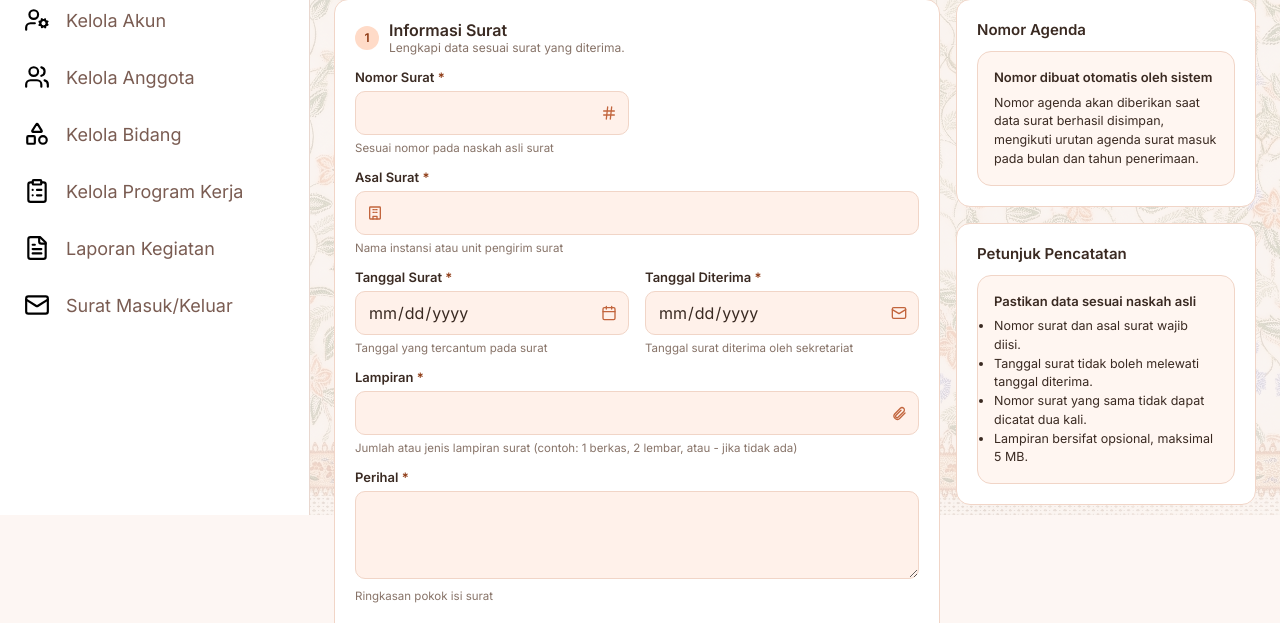
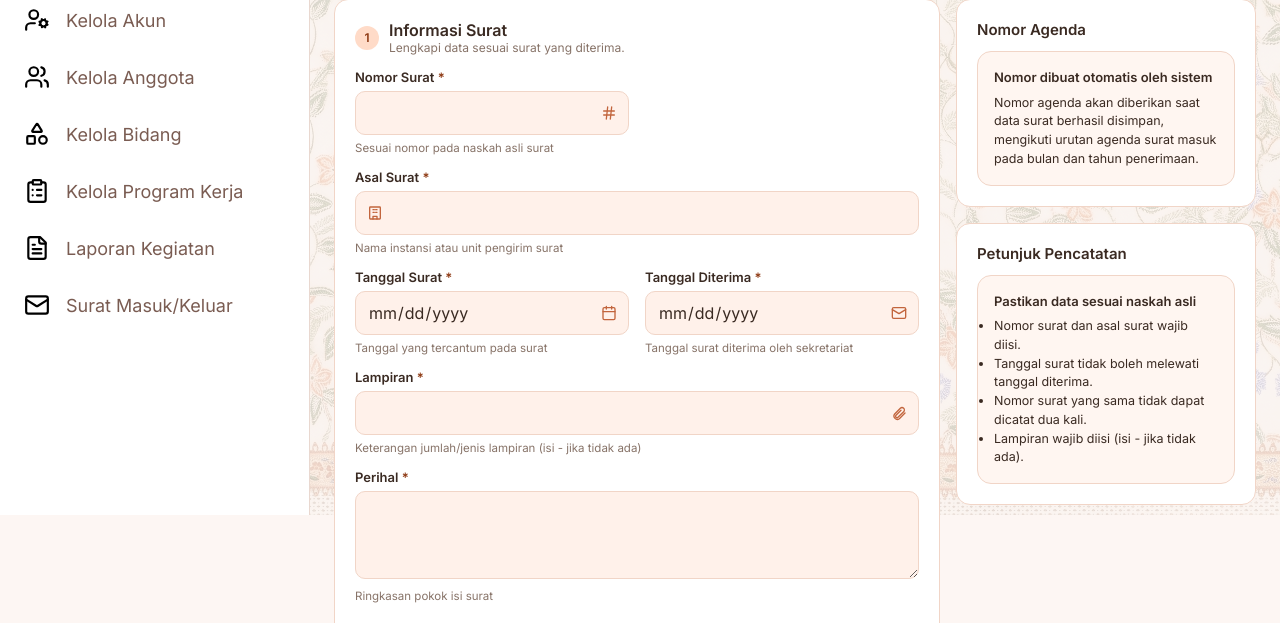
Before and after one commit to arcecusfnm-oss/DWP-IS-Kemenkeu, a Laravel app: template resources/views/surat/catat-masuk.blade.php in a window 1280 px wide. Shown: the part 285-908 px from the top of the page. Run offline with Laravel 12, Linux system fonts and the light colour scheme; the template is opened without the code that fills it, so the values that code supplies are empty; parts of the project's set-up code (start-up, migrations or seed data) failed here and were passed over.

Commit message:
feat(B-035): ubah lampiran surat masuk menjadi teks wajib

```diff
--- a/resources/views/surat/_isian.blade.php
+++ b/resources/views/surat/_isian.blade.php
@@ -36,6 +36,7 @@
                 <svg width="16" height="16" viewBox="0 0 24 24" fill="none" stroke="currentColor" stroke-width="2" stroke-linecap="round" stroke-linejoin="round" aria-hidden="true">{!! $ikon[$m['ikon']] !!}</svg>
             @else
                 <input type="{{ $tipe }}" id="{{ $n }}" name="{{ $n }}" value="{{ $nilaiIni }}"
+                       @if ($m['wajib'] ?? false) required @endif
                        @if ($tipe !== 'date') maxlength="{{ $m['maks'] ?? 255 }}" @endif
                        aria-describedby="{{ $desc }}" @if ($ada) aria-invalid="true" @endif>
                 <svg width="16" height="16" viewBox="0 0 24 24" fill="none" stroke="currentColor" stroke-width="2" stroke-linecap="round" stroke-linejoin="round" aria-hidden="true">{!! $ikon[$m['ikon']] !!}</svg>
--- a/resources/views/surat/catat-masuk.blade.php
+++ b/resources/views/surat/catat-masuk.blade.php
@@ -28,8 +28,8 @@
          'hint' => 'Tanggal yang tercantum pada surat'],
         ['nama' => 'tanggal_diterima', 'label' => 'Tanggal Diterima', 'wajib' => true, 'tipe' => 'date', 'ikon' => 'surel',
          'hint' => 'Tanggal surat diterima oleh sekretariat'],
-        ['nama' => 'lampiran', 'label' => 'Lampiran', 'wajib' => true, 'ikon' => 'klip', 'penuh' => true, 'maks' => 255,
-         'hint' => 'Jumlah atau jenis lampiran surat (contoh: 1 berkas, 2 lembar, atau - jika tidak ada)'],
+        ['nama' => 'lampiran', 'label' => 'Lampiran', 'wajib' => true, 'tipe' => 'text', 'ikon' => 'klip', 'penuh' => true, 'maks' => 255,
+         'hint' => 'Keterangan jumlah/jenis lampiran (isi - jika tidak ada)'],
         ['nama' => 'perihal', 'label' => 'Perihal', 'wajib' => true, 'tipe' => 'textarea', 'penuh' => true, 'maks' => 255, 'hitung' => true,
          'hint' => 'Ringkasan pokok isi surat'],
     ];
@@ -139,7 +139,7 @@
                 </div>
             @endif
 
-            <form action="{{ route('surat.simpan-masuk') }}" method="POST" enctype="multipart/form-data">
+            <form action="{{ route('surat.simpan-masuk') }}" method="POST">
                 @csrf
 
                 <div class="ubs-sec">
@@ -194,7 +194,7 @@
                         <li>Nomor surat dan asal surat wajib diisi.</li>
                         <li>Tanggal surat tidak boleh melewati tanggal diterima.</li>
                         <li>Nomor surat yang sama tidak dapat dicatat dua kali.</li>
-                        <li>Lampiran bersifat opsional, maksimal 5 MB.</li>
+                        <li>Lampiran wajib diisi (isi - jika tidak ada).</li>
                     </ul>
                 </div>
             </section>
```
Also changed, not shown: tests/Feature/CatatSuratMasukTest.php (+14 -0 lines).
